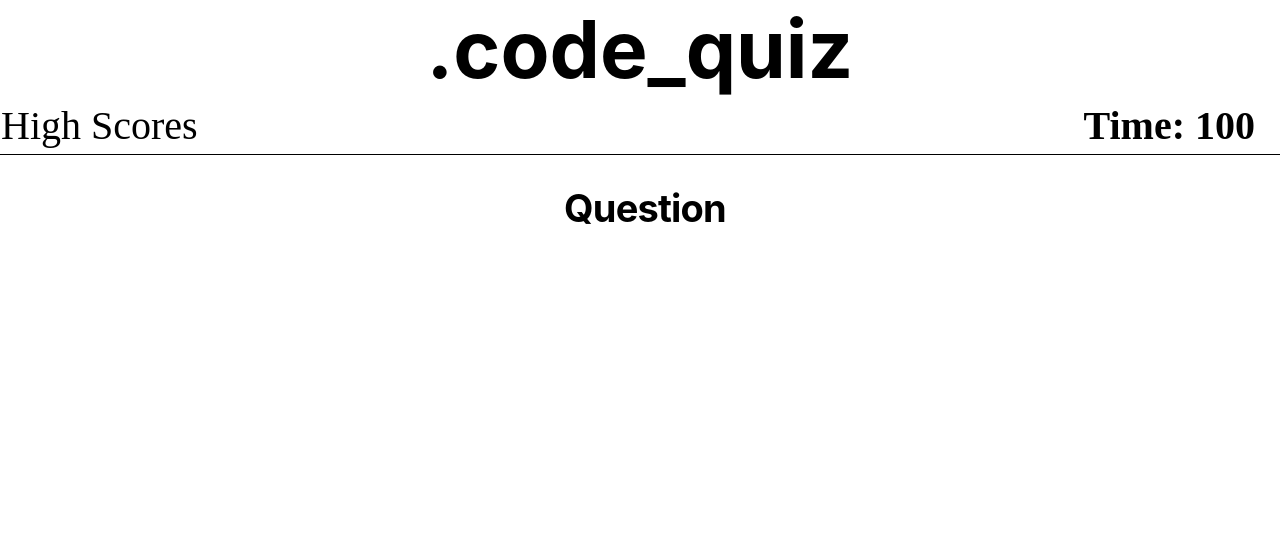
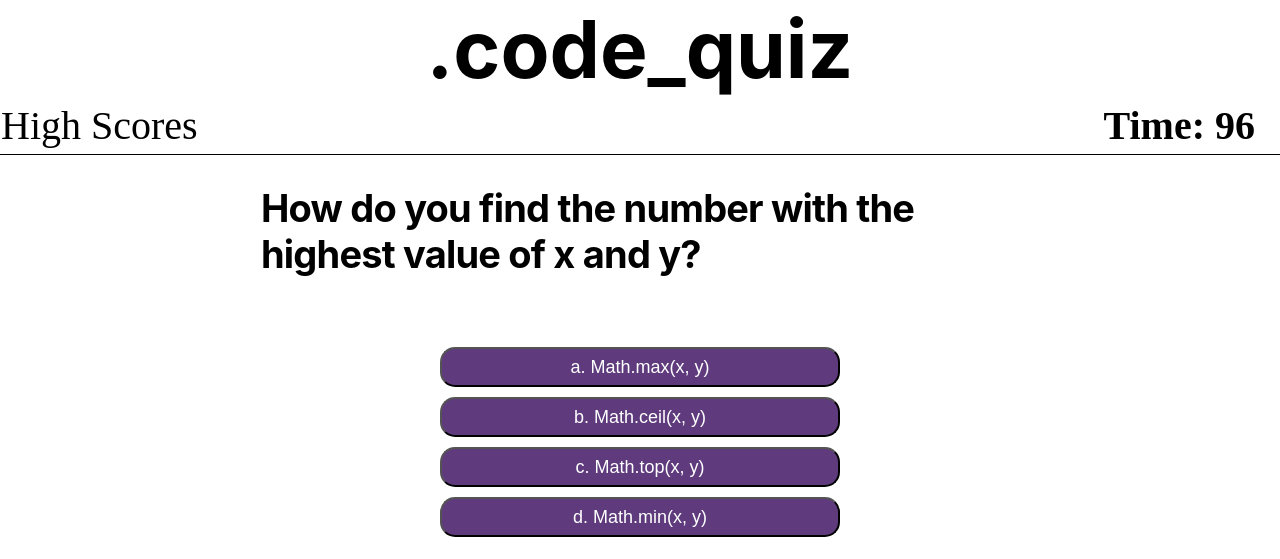
Before and after one commit to Sam-Walters93/code-quiz, a plain HTML site: page assets/index-2.html in a window 1280 px wide. Drawn offline with Linux system fonts and the light colour scheme.

Commit message:
refactored pathing for optimaization

```diff
--- a/assets/index-2.html
+++ b/assets/index-2.html
@@ -27,6 +27,6 @@
         </div>
 
     </main>
-    <script src="assets/js/script.js"> </script>
+    <script src="js/script.js"> </script>
 </body>
 </html>
```
